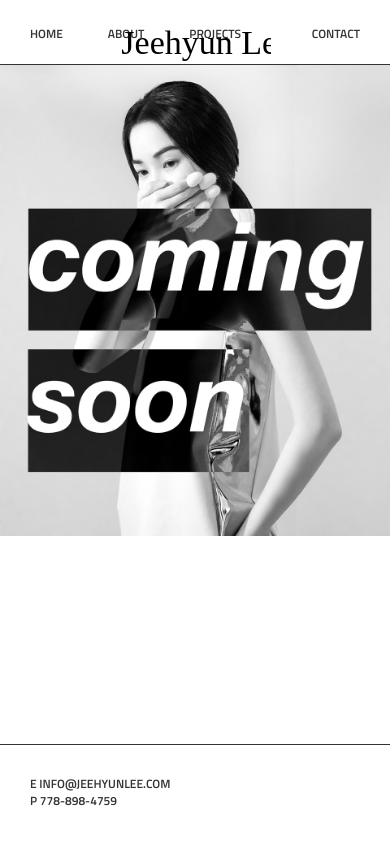
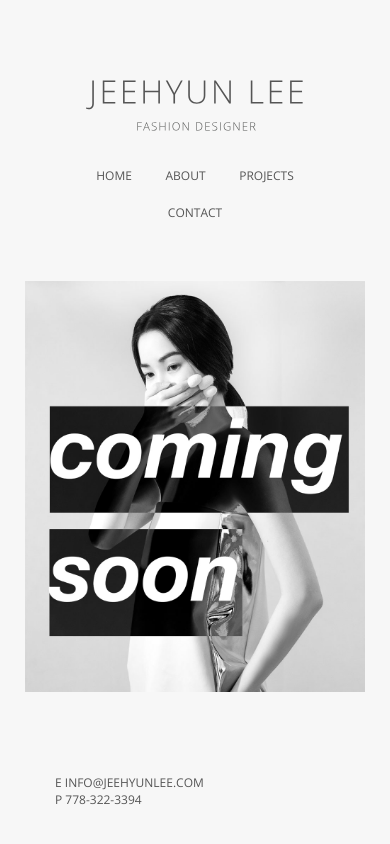
Before and after one commit to mason--lee/jeehyunlee, a website: page app/index.html at #/about in a window 390 px wide. Drawn offline with nearby package versions, Linux system fonts and the light colour scheme; some packages are replaced by stand-ins of ours; files that its build step writes are made by us from their sources; a web font is replaced by a local one.

Commit message:
Change in design

```diff
--- a/app/index.html
+++ b/app/index.html
@@ -17,6 +17,7 @@
 		<!-- endbuild -->
 		<link href='http://fonts.googleapis.com/css?family=Titillium+Web:400,200,200italic,300,300italic,400italic,600,600italic,700,700italic' rel='stylesheet' type='text/css'>
 		<link href='http://fonts.googleapis.com/css?family=Vesper+Libre:400,500,700,900' rel='stylesheet' type='text/css'>
+		<link href='http://fonts.googleapis.com/css?family=Open+Sans:300italic,400italic,600italic,700italic,400,300,600,700' rel='stylesheet' type='text/css'>
 	</head>
 	<body ng-app="jeehyunWebApp" ng-controller="mainController">
 		<!--[if lt IE 7]>
@@ -27,7 +28,12 @@
 	<div class="wrapper">
 		<div class="header">
 			<div class="container">
-					<div class="pull-left">
+				<h1>
+					<a href="#" ng-class="{activeSmall:part == 'home'}">
+						<img src="images/logo-3.svg" alt="Jeehyun Lee">
+					</a>
+				</h1>
+				<div>
 					<ul class="nav">
 						<li>
 							<a href="#" ng-class="{activeSmall:part == 'home'}">Home</a>
@@ -38,25 +44,9 @@
 						<li>
 							<a href="#project" ng-class="{activeSmall:part == 'project'}">Projects</a>
 						</li>
-						</ul>
-					</div>
-
-					<h1>
-						<a href="#">
-							Jeehyun Lee
-						</a>
-					</h1>
-
-					<div class="pull-right">
-						<ul class="nav">
 						<li>
 							<a href="#contact" ng-class="{activeSmall:part == 'contact'}">Contact</a>
 						</li>
-							<!-- <li class="list-icon">
-								<span class="line1"></span>
-								<span class="line2"></span>
-								<span class="line3"></span>
-							</li> -->
 					</ul>
 				</div>
 			</div>
@@ -79,7 +69,7 @@
 					</li>
 					<li>
 						<span>P</span>
-						778-898-4759
+						778-322-3394
 					</li>
 				</ul>
 			</div>
--- a/app/styles/main.scss
+++ b/app/styles/main.scss
@@ -9,17 +9,20 @@
 */
 $font-ptsans: PT Sans Caption, sans-serif;
 $font-titillium: Titillium Web, sans-serif;
+$font-opensans: Open Sans, sans-serif;
 $font-vesper: Vesper Libre, serif;
 $footer-height: 100px;
 $black: #333333;
+$gray: #555555;
 
 /*
 	Mixins
 */
 @mixin small-text() {
 	text-transform: uppercase;
-	font-weight: 600;
+	font-weight: 100;
 	display: block;
+	color: $gray;
 }
 
 @mixin font-size($sizeValue) {
@@ -81,9 +84,12 @@
 }
 
 body {
-	font-family: $font-titillium;
+	font-family: $font-opensans;
 	text-rendering: optimizeLegibility;
 	overflow: auto;
+	padding: 0 25px;
+	background-color: #f7f7f7;
+	color: $gray;
 }
 
 .wrapper {
@@ -118,8 +124,8 @@
 }
 
 h1.title {
-	font-family: $font-vesper;
-	margin-top: 0;
+	// font-family: $font-opensans;
+	margin-bottom: 20px;
 }
 
 h2 {
@@ -130,13 +136,10 @@
 	@include font-size(18);
 }
 
-h4 {
-
-}
-
 p {
 	letter-spacing: 0.1px;
-	font-weight: 400;
+	font-weight: 100;
+	color: $gray;
 	@include font-size(16);
 }
 
@@ -147,16 +150,18 @@
 
 /* Custom page header */
 .header {
-	height: 65px;
-	padding-top: 15px;
+	// height: 65px;
+	padding: 50px 0;
 	width: 100%;
-	border-bottom: 1px solid $black;
+	text-align: center;
+	// border-bottom: 1px solid $black;
 
 	.nav {
+		width: 100%;
+		text-align: center;
 
 		li {
-			display: inline;
-			float: left;
+			display: inline-block;
 			margin-right: 15px;
 
 			a {
@@ -167,6 +172,10 @@
 			a:hover {
 				color: #c04ce0;
 				background-color: rgba(0,0,0,0) !important;
+			}
+
+			a:focus {
+				background-color: rgba(0, 0, 0, 0);
 			}
 
 			a.activeSmall {
@@ -181,37 +190,36 @@
 
 
 	h1 {
-		width: 151px;
-		height: 44px;
-		text-indent: -999px;
-		overflow: hidden;
-		background: url("../images/jeehyun-logo.svg") no-repeat;
-		z-index: 100;
-		color: #fff;
-		font-weight: normal;
-		text-transform: uppercase;
-		font-size: 14px;
-		letter-spacing: 2px;
-		position: absolute;
-		top: 5px;
-		left: 50%;
-		text-align: center;
-		margin-left: -75.5px;
-		transition: background 0.2s, opacity 1s;
+		max-width: 440px;
+		margin: 25px auto;
+
+		a {
+
+			img {
+				width: 220px;
+				height: auto;
+			}
+		}
 
 		a {
 			display: block;
 		}
 	}
-	h1:hover {
-		// background-color: #c04ce0;
-	}
 } //End header
 
+#main {
+	padding: 40px 0;
+	background-color: #fff;
+
+	.page {
+
+	}
+
+
 	.page-home {
-	height: 550px;
 		position: relative;
-	overflow: hidden;
+		margin: -40px 0;
+
 		img {
 			height: auto;
 			width: 100%;
@@ -219,8 +227,25 @@
 		}
 	}
 
-.main-page {
-	margin-top: 80px;
+	.page-about {
+
+		.profile {
+			padding-top: 30px;
+
+			img {
+				width: 200px;
+				height: auto;
+			}
+		}
+
+		.short-bio {
+
+			p {
+				@include font-size(12);
+			}
+
+		}
+	}
 }
 
 /* Custom page footer */
@@ -230,9 +255,8 @@
 
 footer {
 	padding: 30px 0;
-	border-top: 1px solid $black;
 	position: relative;
-	background-color: #fff;
+
 	li {
 		@include font-size(12);
 		@include small-text();
@@ -267,52 +291,50 @@
 }
 
 /* Responsive: Portrait tablets and up */
-@media screen and (min-width: 768px) {
+@media screen and (max-width: 500px) {
+	.header {
+		.nav {
+			li {
+				margin-right: 0;
+			}
+		}
+	}
+}
 
+@media screen and (max-width: 800px) {
+	.page-about {
+		.row {
+			.pull-left {
+				width: 100%;
+			}
+			.pull-right {
+				width: 100%;
+				text-align: center;
+			}
+		}
+	}
+}
+
+.ng-enter {
+	animation: moveFromRightFade 0.7s ease both;
+	z-index: 8888;
 }
 
 /**
  *  Page transition
  */
-.page-transition.ng-enter, .page-transition.ng-enter-active {
-	-webkit-animation:fadeInRight 0.5s both ease-in;
-	-moz-animation:fadeInRight 0.5s both ease-in;
-	animation:fadeInRight 0.5s both ease-in;
-	// left: 0;
-	// opacity: 1;
+@-webkit-keyframes moveToRightFade {
+	from { }
+	to { opacity: 0.3; -webkit-transform: translateX(100%); }
+}
+@keyframes moveToRightFade {
+	from { }
+	to { opacity: 0.3; -webkit-transform: translateX(100%); transform: translateX(100%); }
 }
 
-.page-transition.ng-leave, .page-transition.ng-leave-active {
-	-webkit-animation:fadeOutLeft 0.5s both ease-in;
-	-moz-animation:fadeOutLeft 0.5s both ease-in;
-	animation:fadeOutLeft 0.5s both ease-in;
-	// left: -20px;
-	// opacity: 0;
+@-webkit-keyframes moveFromRightFade {
+	from { opacity: 0.3; -webkit-transform: translateX(100%); }
 }
-
-
-
-/* slide in from the right */
-@keyframes slideInRight {
-	from 	{ transform:translateX(100%); }
-	to 		{ transform: translateX(0); }
+@keyframes moveFromRightFade {
+	from { opacity: 0.3; -webkit-transform: translateX(100%); transform: translateX(100%); }
 }
-@-moz-keyframes slideInRight {
-	from 	{ -moz-transform:translateX(100%); }
-	to 		{ -moz-transform: translateX(0); }
-}
-@-webkit-keyframes slideInRight {
-	from 	{ -webkit-transform:translateX(100%); }
-	to 		{ -webkit-transform: translateX(0); }
-}
-
-/* slide in from the bottom */
-@keyframes slideOutLeft {
-	to 		{ transform: translateX(-100%); }
-}
-@-moz-keyframes slideOutLeft {
-	to 		{ -moz-transform: translateX(-100%); }
-}
-@-webkit-keyframes slideOutLeft {
-	to 		{ -webkit-transform: translateX(-100%); }
-}
```
Also changed, not shown: app/views/about.html (+8 -10 lines), app/favicon.ico, app/images/logo-2.png (added), app/images/logo-3.svg (added), app/images/logo.png (added), 1 other file. Lines whose indentation alone changed are shown as unchanged.
